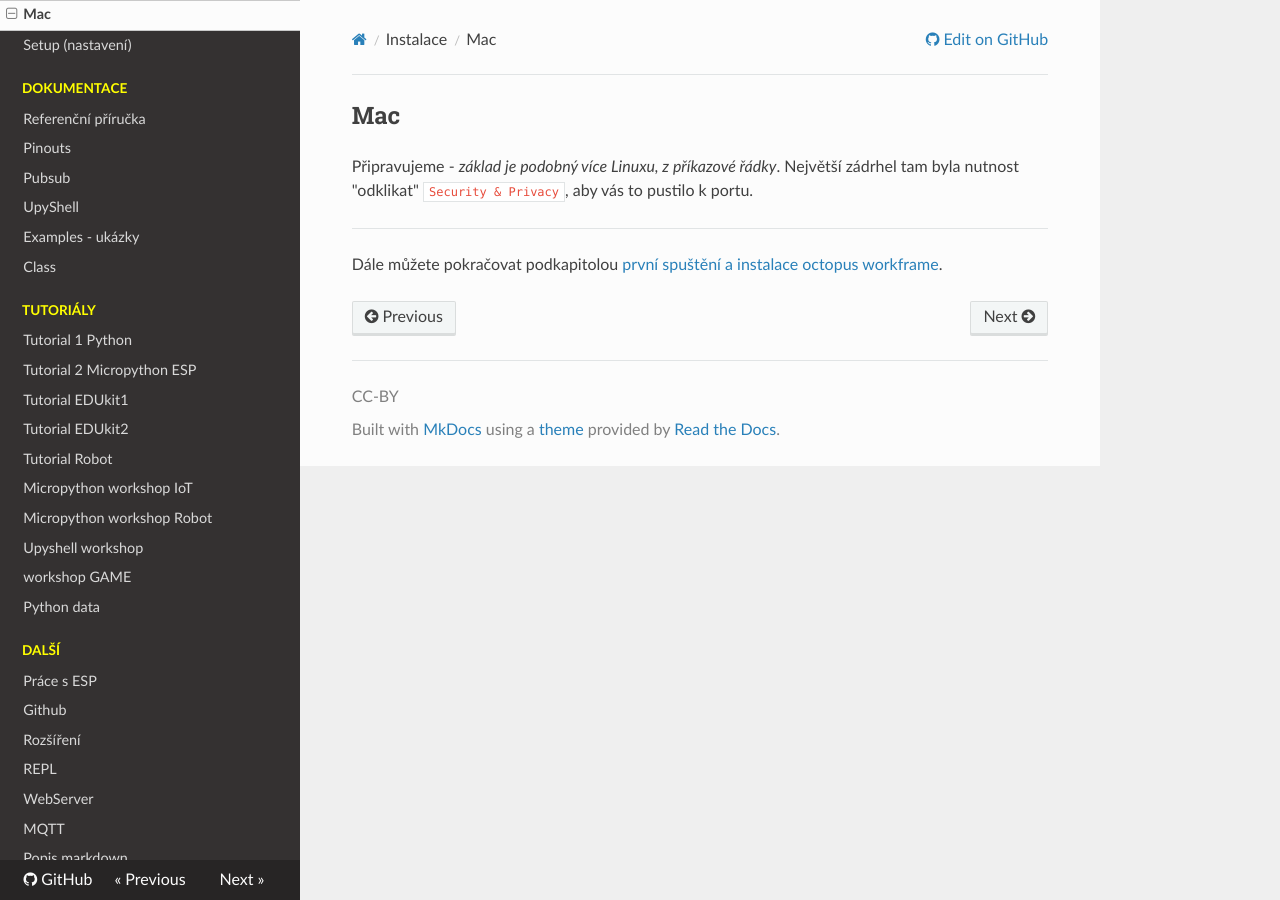
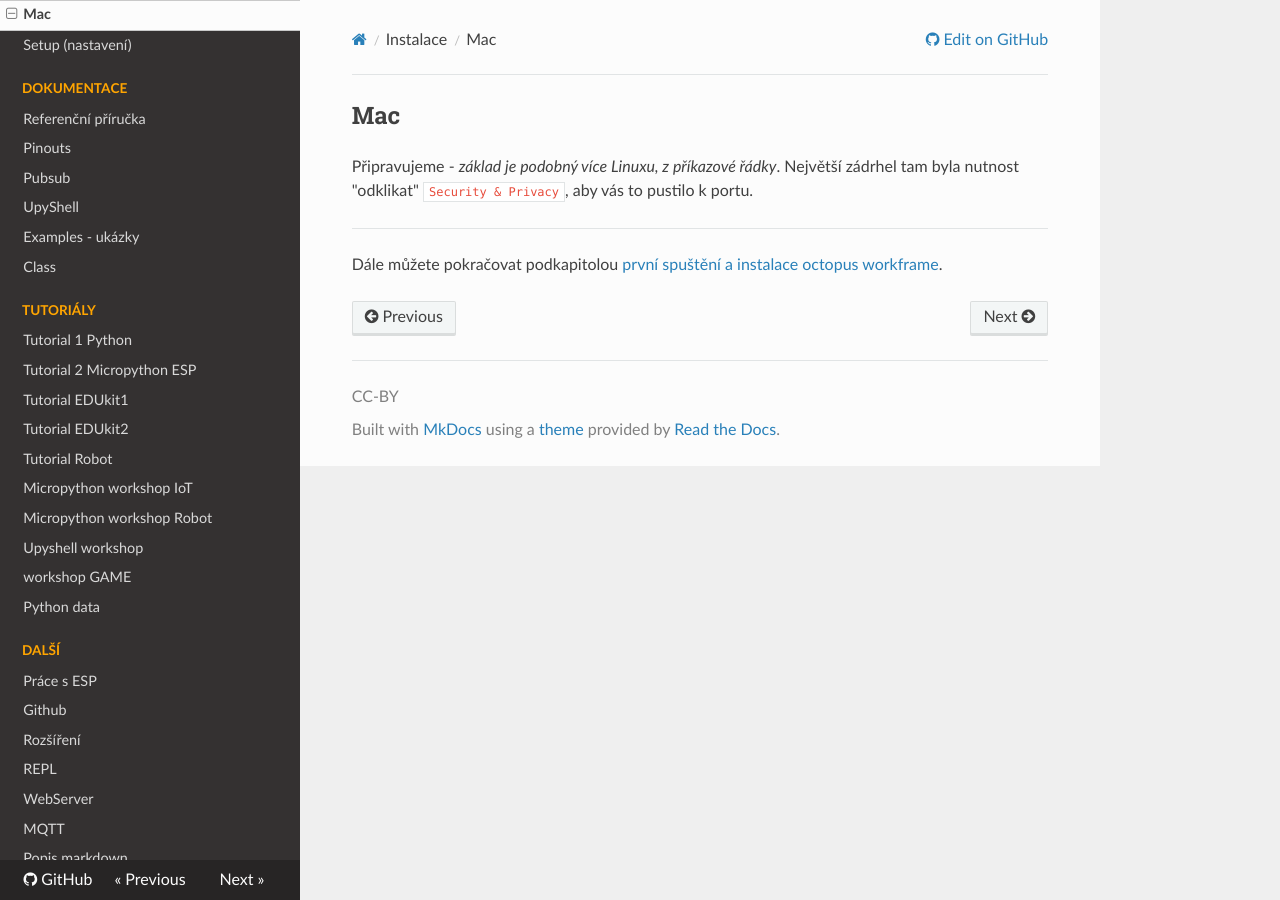
Before and after one commit to octopuslab-cz/docs_octopuslab_cz, an MkDocs documentation site: the page built from docs/install_mac.md, in a window 1280 px wide. Built offline with MkDocs 1.6.1, drawn with Linux system fonts in a browser that asks for light colours; nearby versions of some CDN libraries.

Commit message:
changed menu section hilight color

```diff
--- a/docs/css/extra.css
+++ b/docs/css/extra.css
@@ -39,5 +39,5 @@ h6 {
 }
 
 .caption-text {
-    color: yellow;
+    color: orange;
 }
```
